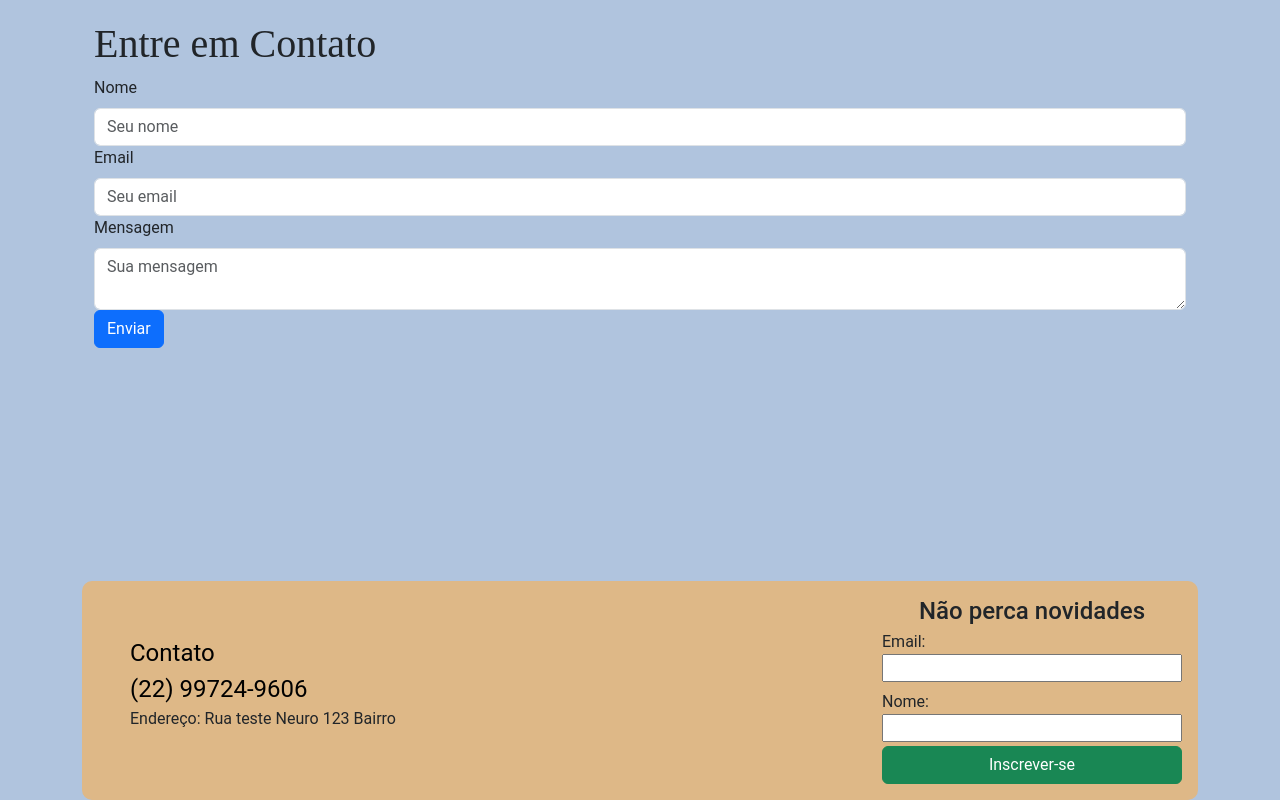
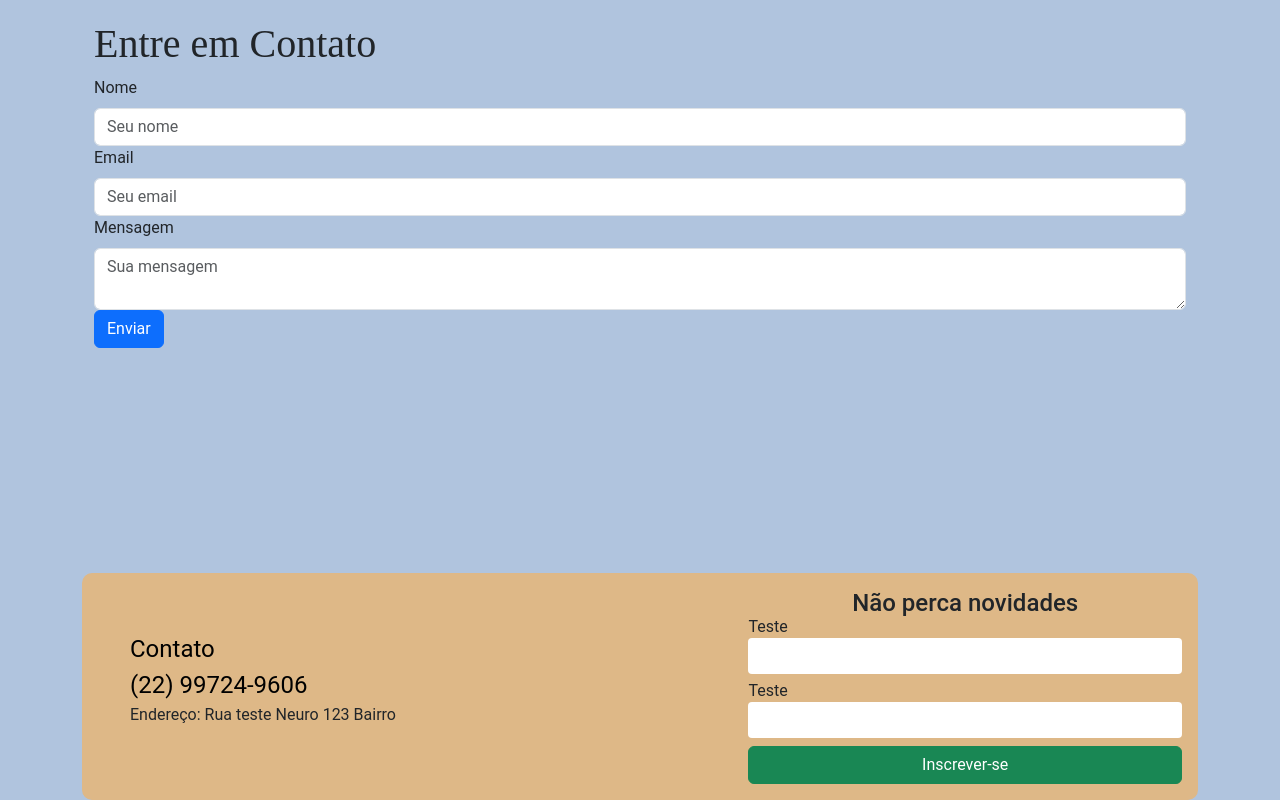
Before and after one commit to estevaotl/match-servicos, a React (Create React App) app in the folder app/: page /contato in a window 1280 px wide. Built offline with nearby package versions, Linux system fonts and the light colour scheme.

Commit message:
Style: Adiciona componente Input

```diff
--- a/app/src/componentes/Footer/index.js
+++ b/app/src/componentes/Footer/index.js
@@ -1,6 +1,7 @@
 import React, { useState } from 'react';
 import { Link } from 'react-router-dom';
 import './style.css';
+import Input from '../Input';
 
 const Footer = () => {
   const [emailNewsletter, setEmailNewsletter] = useState('');
@@ -52,14 +53,8 @@ const Footer = () => {
       <aside>
         <h2 className="newsletter-text">Não perca novidades</h2>
         <form onSubmit={handleSubmitNewsletter}>
-          <div className='input-container'>
-            <label htmlFor="emailNewsletter">Email:</label>
-            <input type="text" id="emailNewsletter" value={emailNewsletter} onChange={(e) => setEmailNewsletter(e.target.value)} />
-          </div>
-          <div className='input-container'>
-            <label htmlFor="emailNewsletter">Nome:</label>
-            <input type="text" id="nomeNewsletter" value={nomeNewsletter} onChange={(e) => setNomeNewsletter(e.target.value)} />
-          </div>
+            <Input label="Email:" type="text"  value={emailNewsletter} onChange={(e) => setEmailNewsletter(e.target.value)} />
+            <Input label="Nome:" type="text"  value={nomeNewsletter} onChange={(e) => setNomeNewsletter(e.target.value)} />
             <button type="submit" className="btn btn-success">Inscrever-se</button>
         </form>
       </aside>
--- a/app/src/componentes/Footer/style.css
+++ b/app/src/componentes/Footer/style.css
@@ -11,7 +11,10 @@ footer {
 }
 
 footer nav {
-  margin-inline-end: auto;
+  display:flex;
+  flex:1;
+  flex-direction:column;
+  /* margin-inline-end: auto; */
 }
 
 footer nav ul {
@@ -40,6 +43,7 @@ footer aside{
   flex-direction: column;
   align-items:center;
   justify-content:center;
+  width:40%;
 }
 footer aside h2{
   font-size:24px;
@@ -49,11 +53,7 @@ footer aside h2{
 }
 footer aside form{
   display:flex;
+  flex:1;
+  width:100%;
   flex-direction:column;
 }
-footer aside form .input-container{
-  display:flex;
-  flex-direction:column;
-  width:300px;
-  margin:4px 0;
-}
--- /dev/null
+++ b/app/src/componentes/Input/index.js
@@ -0,0 +1,16 @@
+import React from 'react';
+import './styles.css';
+
+function Input({label,...rest}) {
+
+  return (
+    <div className='input-container'>
+      {label&&
+        <label htmlFor="">Teste</label>
+      }
+      <input type="text" {...rest} />
+    </div>
+  )
+}
+
+export default Input;
--- /dev/null
+++ b/app/src/componentes/Input/styles.css
@@ -0,0 +1,17 @@
+.input-container{
+  display:flex;
+  flex-direction:column;
+  width:100%;
+  margin-bottom:8px;
+}
+.input-container label{
+  font-size:16px;
+  line-height:18px;
+  margin-bottom:2px;
+}
+.input-container input{
+  padding:6px 8px;
+  border-radius:4px;
+  outline:0;
+  border:none;
+}
```
